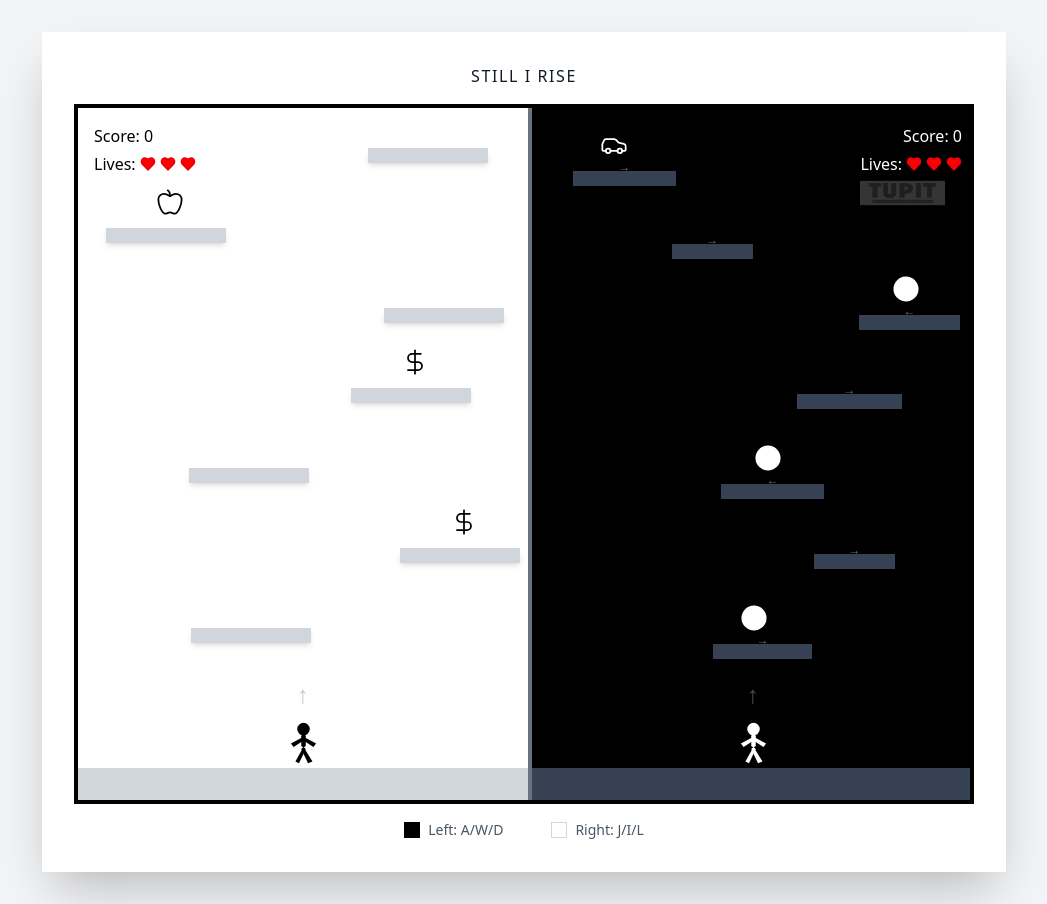
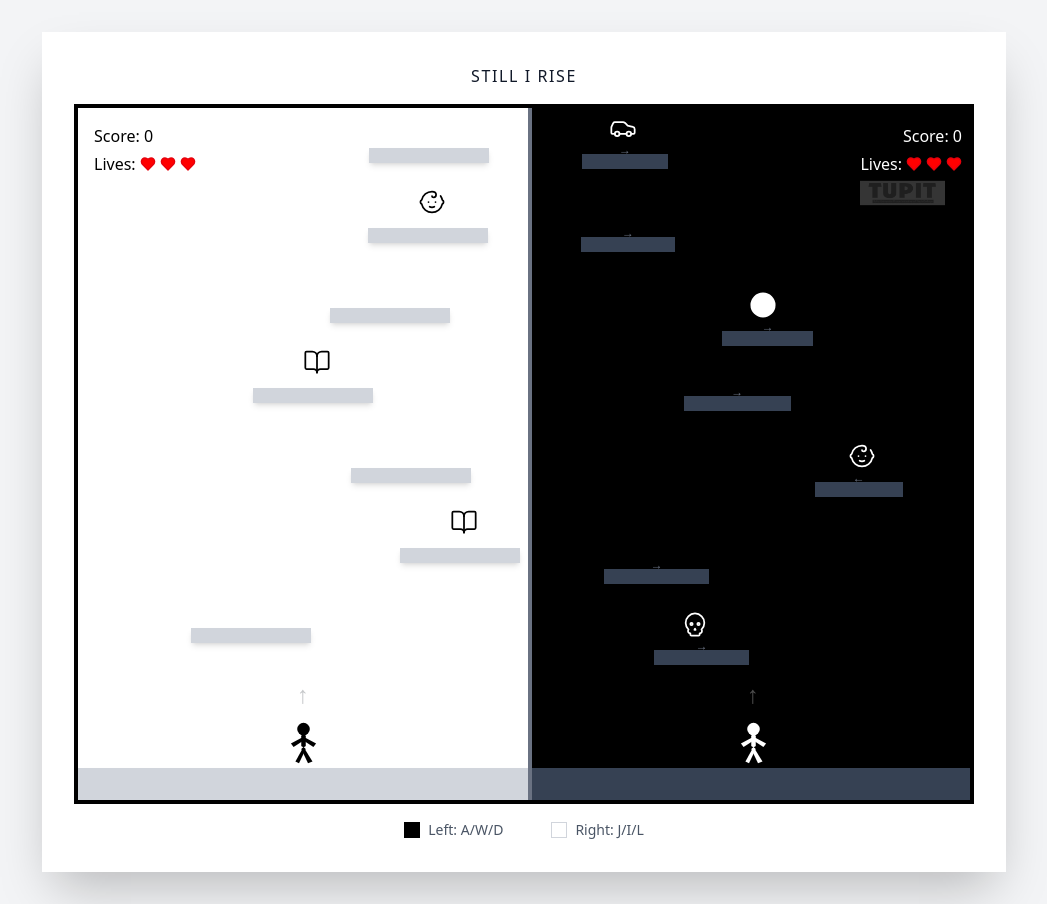
Before and after one commit to SenriNakamura/Tupac_Jumping_Game, a React (Vite) app: page / in a window 1280 px wide. Both pictures are taken after a click on the button "START GAME". Shown: the whole page, without its empty margins (116-1163 px from the left). Built offline with nearby package versions, Linux system fonts and the light colour scheme.

Commit message:
bad items appear with 5% chance on left side

```diff
--- a/src/components/DualJump.tsx
+++ b/src/components/DualJump.tsx
@@ -159,8 +159,30 @@ export function DualJump() {
       });
 
       // Add good collectibles
+      // Add collectibles on the LEFT side
+      // → mostly good, but VERY rarely a bad one
       if (i % 2 === 0) {
-        const types: ("book" | "money" | "food")[] = [
+        const roll = Math.random(); // 0–1
+
+        // ~5% chance: BAD item on the "good" path
+        if (roll < 0.1) {
+          const badTypes: ("gun" | "drug" | "police" | "baby")[] = [
+            "gun",
+            "drug",
+            "police",
+            "baby",
+          ];
+          newCollectibles.push({
+            x: x + 50,
+            y: y - 40,
+            type: badTypes[Math.floor(Math.random() * badTypes.length)],
+            id: collectibleIdCounter.current++,
+            side: "left",
+            collected: false,
+          });
+        } else {
+          // otherwise: normal good items
+          const goodTypes: ("book" | "money" | "food")[] = [
             "book",
             "money",
             "food",
@@ -168,11 +190,12 @@ export function DualJump() {
           newCollectibles.push({
             x: x + 50,
             y: y - 40,
-          type: types[Math.floor(Math.random() * types.length)],
+            type: goodTypes[Math.floor(Math.random() * goodTypes.length)],
             id: collectibleIdCounter.current++,
             side: "left",
             collected: false,
           });
+        }
       }
     }
 
@@ -612,65 +635,37 @@ setCollectibles((prev) =>
   }) => {
     const iconProps = { size: 28, strokeWidth: 1.5 };
 
-  const isRightSide = side === "right";
+    // left side = white background → icons must be black
+    // right side = dark background → icons must be white
+    const colorClass = side === "left" ? "text-black" : "text-white";
 
     switch (type) {
       case "book":
-      return (
-        <BookOpen
-          {...iconProps}
-          className={isRightSide ? "text-white" : "text-black"}
-        />
-      );
+        return <BookOpen {...iconProps} className={colorClass} />;
+
       case "money":
-      return (
-        <DollarSign
-          {...iconProps}
-          className="text-black"
-        />
-      );
+        return <DollarSign {...iconProps} className={colorClass} />;
+
       case "food":
-      return (
-        <Apple
-          {...iconProps}
-          className="text-black"
-        />
-      );
+        return <Apple {...iconProps} className={colorClass} />;
+
+        // BAD ITEMS
       case "gun":
-      return (
-        <Skull
-          {...iconProps}
-          className="text-white"
-        />
-      );
+        return <Skull {...iconProps} className={colorClass} />;
+
       case "drug":
-      return (
-        <Circle
-          {...iconProps}
-          className="text-white"
-          fill="white"
-        />
-      );
+        return <Circle {...iconProps} className={colorClass} fill={side === "left" ? "black" : "white"} />;
+
       case "police":
-      return (
-        <Car
-          {...iconProps}
-          className="text-white"
-        />
-      );
+        return <Car {...iconProps} className={colorClass} />;
+
       case "baby":
-      return (
-        <Baby
-          {...iconProps}
-          className="text-white"
-        />
-      );
+        return <Baby {...iconProps} className={colorClass} />;
+
       default:
         return null;
     }
   };
-
-
 
   return (
     <div className="flex flex-col items-center gap-4">
```
Also changed, not shown: 1 other file (tests, documents, lock files or other folders). Lines whose indentation alone changed are shown as unchanged.
